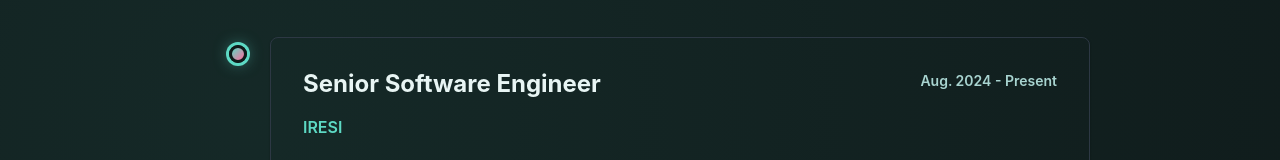
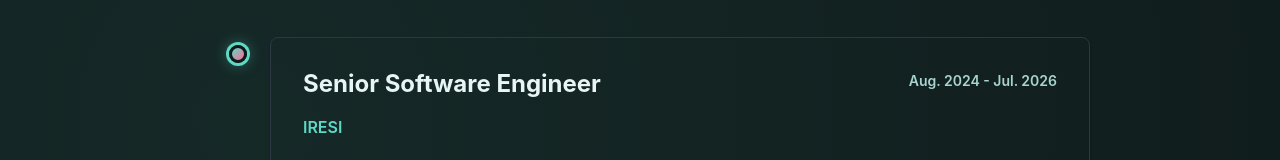
Before and after one commit to Silidrone/siliweb, a React (Create React App) app in the folder frontend/: page /experience in a window 1280 px wide. Shown: the part 213-373 px from the top of the page. Built offline with nearby package versions, Linux system fonts and the light colour scheme; no server answers.

Commit message:
Set IRESI end date to Jul. 2026

```diff
--- a/frontend/src/pages/Experience.tsx
+++ b/frontend/src/pages/Experience.tsx
@@ -39,7 +39,7 @@ function Experience() {
       title: 'Senior Software Engineer',
       company: 'IRESI',
       companyLink: 'https://iresi.eu',
-      period: 'Aug. 2024 - Present',
+      period: 'Aug. 2024 - Jul. 2026',
       description: 'Working on large-scale EU funded projects with researchers.',
       achievements: [
         'BoostMySkills – Architected and delivered an LMS/CMS platform as part of a €2.5 million EU-funded project RES4CITY, serving tens of thousands of students across multiple institutions, with distributed databases, automated deployment pipelines, and comprehensive backup systems',
```
